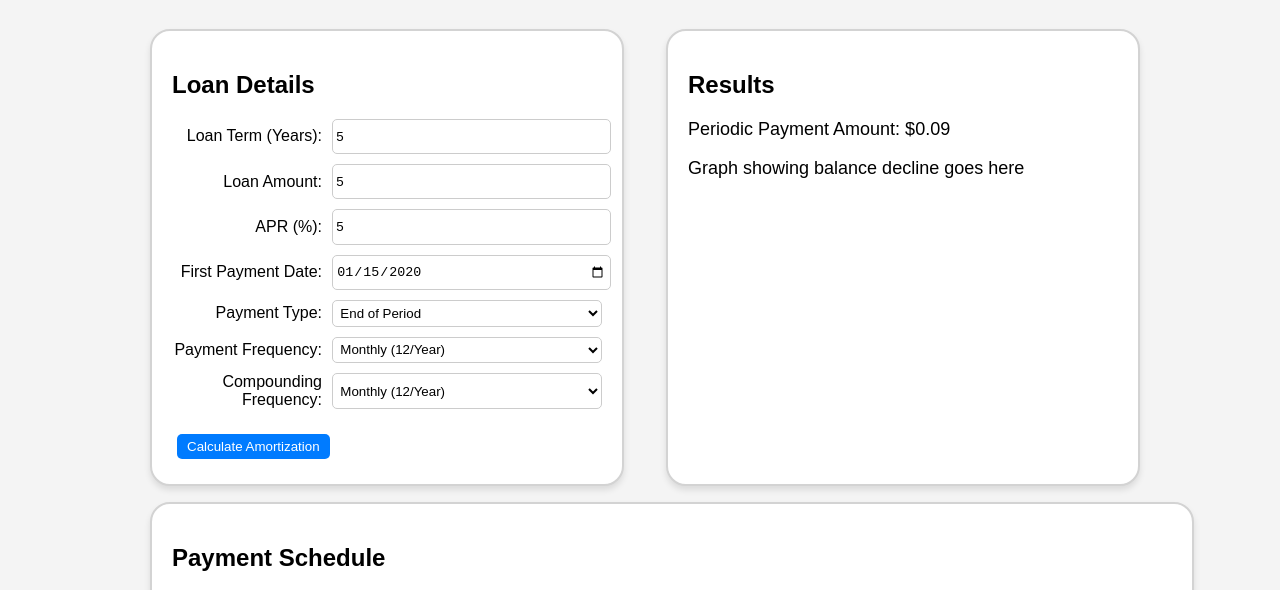
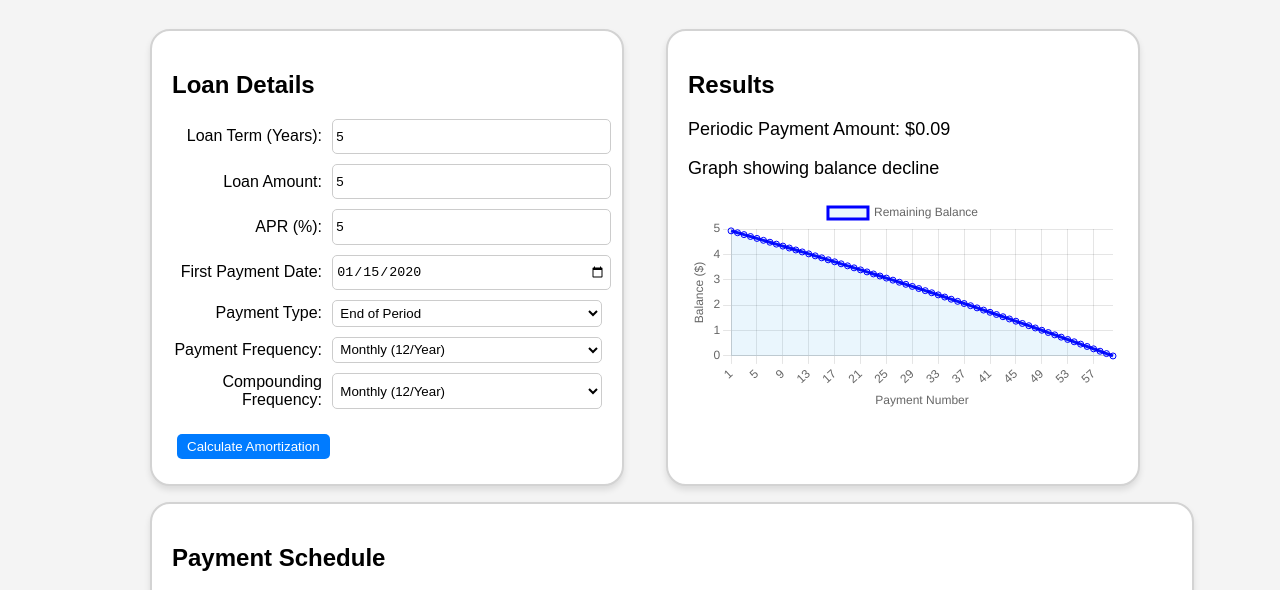
Before and after one commit to jagger-zlotoff/BudgetManager, a plain HTML site: page amor.html in a window 1280 px wide. Both pictures are taken after typing "5", "5", "5", "2020-01-15" into the empty fields and a click on the button "Calculate Amortization". Shown: the part 159-749 px from the top of the page. Drawn offline with nearby package versions, Linux system fonts and the light colour scheme.

Commit message:
Added a graph to the amortization page

```diff
--- a/amor.html
+++ b/amor.html
@@ -5,6 +5,7 @@
   <title>Amortization Calculator - BudgetBuilder</title>
   <link rel="stylesheet" href="https://cdnjs.cloudflare.com/ajax/libs/font-awesome/6.0.0/css/all.min.css">
   <link rel="stylesheet" href="styles.css">
+  <script src="https://cdn.jsdelivr.net/npm/chart.js"></script>
 </head>
 <body>
 
@@ -75,7 +76,9 @@
       <div class="app-col">
         <h2>Results</h2>
         <p>Periodic Payment Amount: $<span id="payment-amount">0.00</span></p>
-        <p>Graph showing balance decline goes here</p>
+        <p>Graph showing balance decline</p>
+         <!-- Canvas element where the chart will appear -->
+        <canvas id="balanceChart" width="400" height="200"></canvas>
       </div>
     </div>
 
--- a/amor.js
+++ b/amor.js
@@ -1,8 +1,10 @@
 document.addEventListener("DOMContentLoaded", function () {
-    // Only run this code if the amortization calculator exists
+    // Only run this code if the amortization calculator exists on the page.
     if (document.getElementById("calculate-btn")) {
+      // Reference for the Chart.js instance, so it can be destroyed and updated.
+      let balanceChartInstance = null;
 
-      // Mapping for frequency strings to numerical values
+      // Mapping for frequency strings to numerical values.
       const freqMapping = {
         "weekly": 52,
         "bi-weekly": 26,
@@ -14,15 +16,15 @@ document.addEventListener("DOMContentLoaded", function () {
         "yearly": 1
       };
 
-      // Format a number to 2 decimal places
+      // Helper function to format numbers to 2 decimal places.
       function formatNumber(num) {
         return num.toFixed(2);
       }
 
-      // Add a period to a date based on frequency
+      // Add a period to a date based on the payment frequency.
       function addPeriod(date, freq) {
         let newDate = new Date(date);
-        switch(freq) {
+        switch (freq) {
           case "weekly":
             newDate.setDate(newDate.getDate() + 7);
             break;
@@ -53,18 +55,18 @@ document.addEventListener("DOMContentLoaded", function () {
         return newDate;
       }
 
-      // Function to calculate amortization and update the page
+      // Function to calculate the amortization schedule and update the page.
       function calculateAmortization() {
-        // Retrieve input values
-        const termYears = parseFloat(document.getElementById('loan-term-input').value);
-        const principal = parseFloat(document.getElementById('loan-amount-input').value);
-        const apr = parseFloat(document.getElementById('apr-input').value);
-        const firstPaymentDate = new Date(document.getElementById('first-payment-date').value);
-        const paymentType = document.getElementById('payment-type').value;
-        const paymentFreqStr = document.getElementById('payment-freq').value;
-        const compoundFreqStr = document.getElementById('compound-freq').value;
+        // Retrieve input values.
+        const termYears = parseFloat(document.getElementById("loan-term-input").value);
+        const principal = parseFloat(document.getElementById("loan-amount-input").value);
+        const apr = parseFloat(document.getElementById("apr-input").value);
+        const firstPaymentDate = new Date(document.getElementById("first-payment-date").value);
+        const paymentType = document.getElementById("payment-type").value;
+        const paymentFreqStr = document.getElementById("payment-freq").value;
+        const compoundFreqStr = document.getElementById("compound-freq").value;
 
-        // Check that required values are provided
+        // Validate inputs.
         if (isNaN(termYears) || isNaN(principal) || isNaN(apr) || !firstPaymentDate.getTime()) {
           alert("Please fill in all fields with valid values.");
           return;
@@ -72,13 +74,12 @@ document.addEventListener("DOMContentLoaded", function () {
 
         const paymentFreq = freqMapping[paymentFreqStr];
         const compoundFreq = freqMapping[compoundFreqStr];
-        const n = termYears * paymentFreq; // total number of payments
+        const n = termYears * paymentFreq; // Total number of payments.
         const annualRate = apr / 100;
-
-        // Calculate effective rate per payment period
+        // Effective rate per payment period.
         const r = Math.pow(1 + annualRate / compoundFreq, compoundFreq / paymentFreq) - 1;
 
-        // Calculate payment amount based on payment type
+        // Calculate payment amount.
         let payment;
         if (r === 0) {
           payment = principal / n;
@@ -89,19 +90,19 @@ document.addEventListener("DOMContentLoaded", function () {
           }
         }
 
-        // Update the payment amount in the DOM
-        document.getElementById('payment-amount').textContent = formatNumber(payment);
+        // Update the periodic payment amount on the page.
+        document.getElementById("payment-amount").textContent = formatNumber(payment);
 
-        // Generate the amortization schedule
+        // Initialize arrays for the schedule table and chart.
+        let balances = [];
         let balance = principal;
         let currentDate = new Date(firstPaymentDate);
-        const scheduleBody = document.querySelector('#schedule-table tbody');
-        scheduleBody.innerHTML = ""; // Clear previous schedule
+        const scheduleBody = document.querySelector("#schedule-table tbody");
+        scheduleBody.innerHTML = ""; // Clear previous schedule.
 
+        // Build the amortization schedule.
         for (let i = 1; i <= n; i++) {
           let interest, principalPaid;
-
-          // For beginning-of-period payments, assume first payment has zero interest
           if (paymentType === "beginning" && i === 1) {
             interest = 0;
             principalPaid = payment;
@@ -109,22 +110,20 @@ document.addEventListener("DOMContentLoaded", function () {
             interest = balance * r;
             principalPaid = payment - interest;
           }
-
-          // Ensure we don't overpay on the last payment
+          // Avoid overpaying in the final payment.
           if (principalPaid > balance) {
             principalPaid = balance;
             payment = interest + principalPaid;
           }
-
           balance -= principalPaid;
           if (balance < 0) balance = 0;
 
-          // Create a new table row
+          // Save the balance for charting.
+          balances.push(balance);
+
+          // Create a new row in the schedule table.
           const row = document.createElement("tr");
-
-          // Format the due date as a locale date string
           const dueDateStr = currentDate.toLocaleDateString();
-
           row.innerHTML = `
             <td>${i}</td>
             <td>${dueDateStr}</td>
@@ -134,12 +133,53 @@ document.addEventListener("DOMContentLoaded", function () {
           `;
           scheduleBody.appendChild(row);
 
-          // Increment the due date for the next payment period
+          // Increment the due date for the next payment.
           currentDate = addPeriod(currentDate, paymentFreqStr);
+        }
+
+        // --- Chart.js Graph ---
+        // Check if the canvas element for the chart exists.
+        if (document.getElementById("balanceChart")) {
+          // If a chart already exists, destroy it before creating a new one.
+          if (balanceChartInstance) {
+            balanceChartInstance.destroy();
+          }
+          const ctx = document.getElementById("balanceChart").getContext("2d");
+          balanceChartInstance = new Chart(ctx, {
+            type: "line",
+            data: {
+              labels: Array.from({ length: n }, (_, i) => i + 1), // Payment numbers 1...n.
+              datasets: [{
+                label: "Remaining Balance",
+                data: balances,
+                borderColor: "blue",
+                backgroundColor: "rgba(54, 162, 235, 0.1)",
+                fill: true,
+                tension: 0.2
+              }]
+            },
+            options: {
+              responsive: true,
+              scales: {
+                x: {
+                  title: {
+                    display: true,
+                    text: "Payment Number"
+                  }
+                },
+                y: {
+                  title: {
+                    display: true,
+                    text: "Balance ($)"
+                  }
+                }
+              }
+            }
+          });
         }
       }
 
-      // Add event listener to the Calculate button
-      document.getElementById('calculate-btn').addEventListener('click', calculateAmortization);
+      // Attach the event listener to the Calculate button.
+      document.getElementById("calculate-btn").addEventListener("click", calculateAmortization);
     }
   });
```
